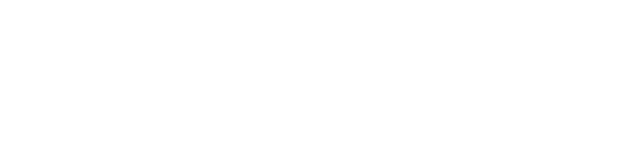
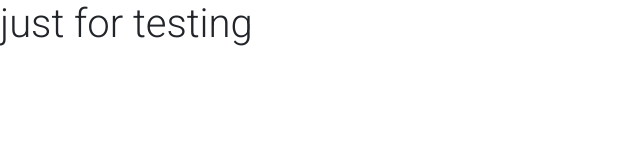
Before and after one commit to TechnicalAmanjeet/web_dev_template, a plain HTML site: page index.html in a window 1280 px wide. Shown: the whole page, without its empty margins (0-640 px from the left). Drawn offline with nearby package versions, Linux system fonts and the light colour scheme.

Commit message:
started making 2nd portfolio website and this is my initial commit

```diff
--- a/index.html
+++ b/index.html
@@ -27,7 +27,7 @@
     <!-- ********** Main coding for website starts from here ********** -->
 
 
-
+<h1>just for testing</h1>
 
 
 
--- a/stylesheet/style.css
+++ b/stylesheet/style.css
@@ -4,6 +4,7 @@
     box-sizing: border-box;
     list-style: none;
     text-decoration: none;
+    font-family: Roboto, sans-serif;
 }
 
 /* now start coding of css from here  */
```
